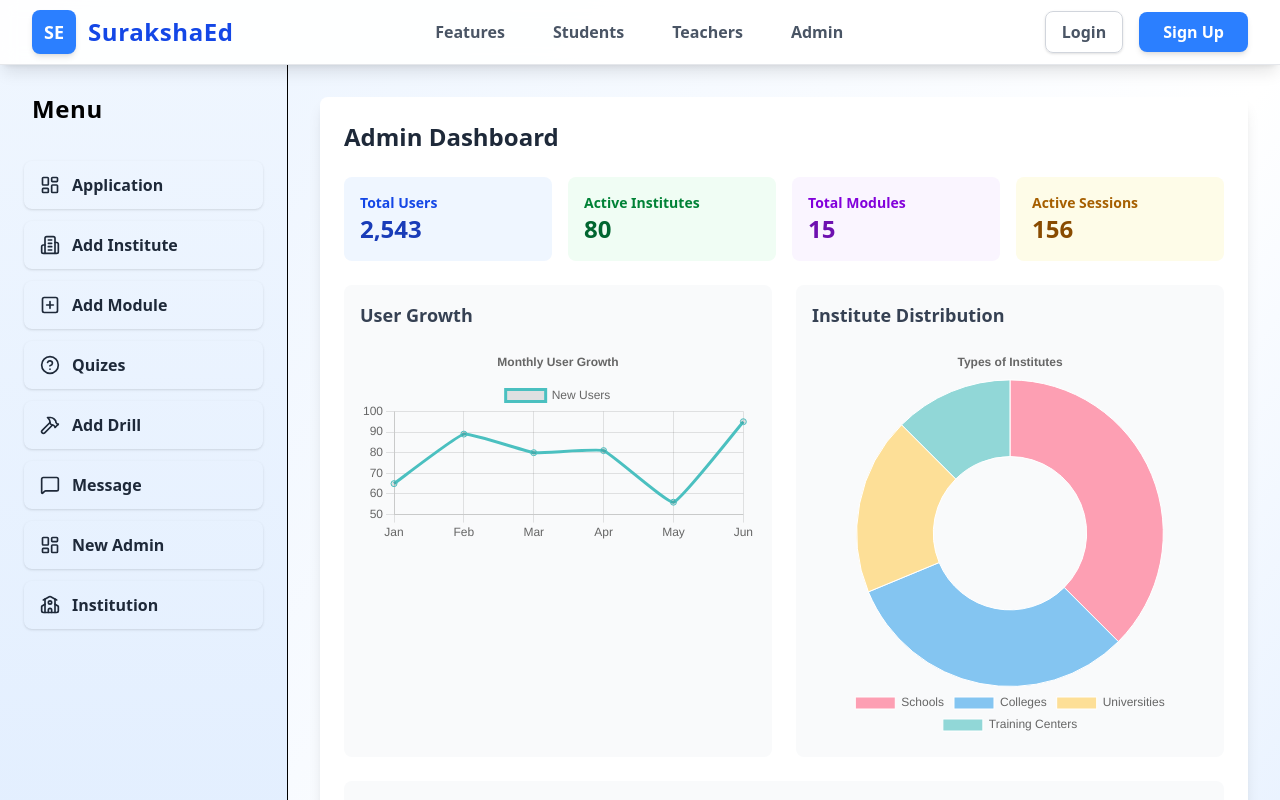
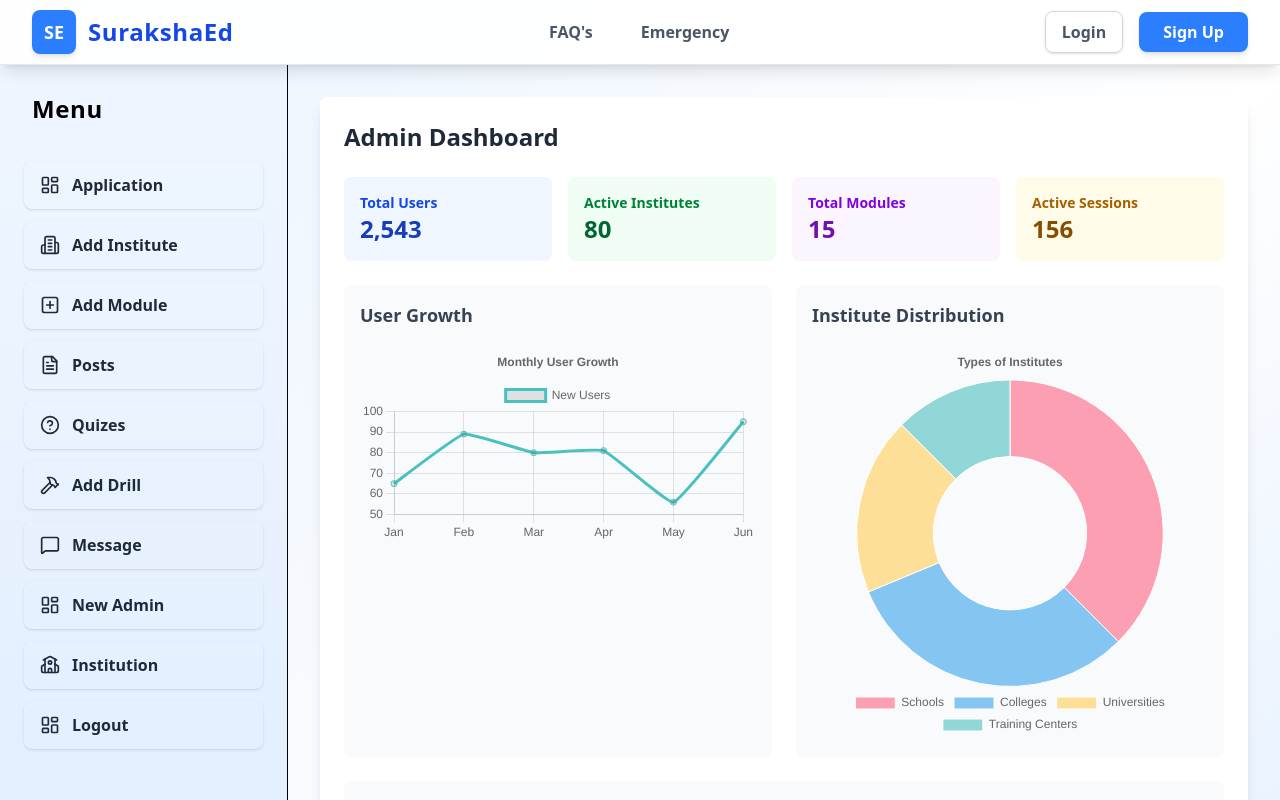
Before and after one commit to sakshichouhan305/SIH-25008--Glitchy-, a React (Vite) app in the folder frontend/: page /admin in a window 1280 px wide. Shown: the top 800 px of the page. Built offline with nearby package versions, Linux system fonts and the light colour scheme; sample sign-in values are in the browser's storage.

Commit message:
FE Update

```diff
--- a/frontend/src/components/access.jsx
+++ b/frontend/src/components/access.jsx
@@ -17,18 +17,21 @@ const teacherAccess = [
   { name: "Profile", icon: <User size={18} /> },
   { name: "Add Admin", icon: <UserPlus size={18} /> },
   { name: "Posts", icon: <FileText size={18} /> },
-  { name: "Management", icon: <Settings size={18} /> }
+  { name: "Management", icon: <Settings size={18} /> },
+  { name: "Logout", icon: <LogOut  size={18} /> }
 ];
 
 const adminAccess = [
   { name: "Application", icon: <Smartphone size={18} /> },
   { name: "Add Institute", icon: <Building2 size={18} /> },
   { name: "Add Module", icon: <PlusSquare size={18} /> },
+  { name: "Posts", icon: <FileText size={18} /> },
   { name: "Quizes", icon: <HelpCircle size={18} /> },
   { name: "Add Drill", icon: <Target size={18} /> },
   { name: "Message", icon: <MessageSquare size={18} /> },
   { name: "New Admin", icon: <Users size={18} /> },
-  { name: "Institution", icon: <School size={18} /> }
+  { name: "Institution", icon: <School size={18} /> },
+  { name: "Logout", icon: <LogOut  size={18} /> }
 ];
 
 export default function Access() {
--- a/frontend/src/components/contentpage.jsx
+++ b/frontend/src/components/contentpage.jsx
@@ -2,6 +2,7 @@ import React, { memo, useEffect, useState } from "react";
 import StudentDashboard from "./StudentDashboard";
 import TeacherDashboard from "./TeacherDashboard";
 import AdminDashboard from "./AdminDashboard";
+import Post from "./post";
 
 const Content = memo(({ activePage }) => {
   const [userRole, setUserRole] = useState(null);
@@ -52,7 +53,7 @@ const Content = memo(({ activePage }) => {
       case "Leaderboard":
         return <div className={cardClass}><h2 className="text-2xl font-bold mb-2 text-yellow-600">Leaderboard</h2><p className="text-gray-700">See top performers and rankings.</p></div>;
       case "Posts":
-        return <div className={cardClass}><h2 className="text-2xl font-bold mb-2 text-purple-600">Posts</h2><p className="text-gray-700">Share and view posts from the community.</p></div>;
+        return <Post />;
       case "Institution":
         return <div className={cardClass}><h2 className="text-2xl font-bold mb-2 text-blue-800">Institution Management</h2><p className="text-gray-700">Manage institutions and their details.</p></div>;
       case "Add Admin":
--- a/frontend/src/components/menubar.jsx
+++ b/frontend/src/components/menubar.jsx
@@ -18,7 +18,14 @@ const icons = {
   Message: <MessageSquare size={20} />
 };
 
+import { useState } from "react";
+
 export default function Sidebar({ adminAccess, setActive }) {
+  const [activeItem, setActiveItem] = useState("Dashboard");
+  const handleClick = (name) => {
+    setActiveItem(name);
+    setActive(name);
+  };
   return (
     <aside className="w-72 bg-gradient-to-b from-blue-50 to-blue-100 border-r shadow-xl p-6 min-h-screen flex flex-col">
       <h2 className="text-2xl font-bold mb-8 text-blue-700 tracking-wide flex items-center gap-2">
@@ -27,9 +34,9 @@ export default function Sidebar({ adminAccess, setActive }) {
       <ul className="space-y-3 text-gray-800 font-medium flex-1">
         {adminAccess.map((value, key) => (
           <li
-            onClick={() => setActive(value?.name)}
+            onClick={() => handleClick(value?.name)}
             key={key}
-            className="flex items-center gap-3 px-4 py-3 rounded-lg cursor-pointer transition-all duration-200 hover:bg-blue-500 hover:text-white shadow-sm group"
+            className={`flex items-center gap-3 px-4 py-3 rounded-lg cursor-pointer transition-all duration-200 shadow-sm group ${activeItem === value?.name ? "bg-blue-500 text-white" : "hover:bg-blue-500 hover:text-white"}`}
           >
             <span className="text-xl group-hover:scale-110 transition-transform duration-200">
               {icons[value?.name] || <LayoutDashboard size={20} />}
--- /dev/null
+++ b/frontend/src/components/post.jsx
@@ -0,0 +1,65 @@
+import React from "react";
+
+// Example post data (replace with API or props in future)
+const posts = [
+  {
+    id: 1,
+    title: "Fire Drill Scheduled",
+    description: "A fire drill will be conducted on 22nd September at 11:00 AM. All students and staff must participate.",
+    author: "Admin",
+    institute: "SurakshaEd College",
+    date: "2025-09-18",
+    tags: ["Drill", "Safety", "Event"],
+    image: "https://images.unsplash.com/photo-1506744038136-46273834b3fb?auto=format&fit=crop&w=400&q=80"
+  },
+  {
+    id: 2,
+    title: "New Module: Earthquake Preparedness",
+    description: "A new interactive module on earthquake preparedness is now available for all students. Complete it by the end of the month.",
+    author: "Institute",
+    institute: "SurakshaEd School",
+    date: "2025-09-17",
+    tags: ["Module", "Education", "Earthquake"],
+    image: "https://images.unsplash.com/photo-1464983953574-0892a716854b?auto=format&fit=crop&w=400&q=80"
+  },
+  {
+    id: 3,
+    title: "Emergency Contact Update",
+    description: "Please update your emergency contact details in your profile section by this week.",
+    author: "Admin",
+    institute: "SurakshaEd University",
+    date: "2025-09-16",
+    tags: ["Profile", "Emergency"],
+    image: "https://images.unsplash.com/photo-1519125323398-675f0ddb6308?auto=format&fit=crop&w=400&q=80"
+  }
+];
+
+export default function Post() {
+  return (
+    <div className="max-w-4xl mx-auto py-10 px-4">
+      <h2 className="text-3xl font-bold mb-8 text-blue-700 text-center">Institute & Admin Posts</h2>
+      <div className="grid gap-8">
+        {posts.map(post => (
+          <div key={post.id} className="bg-white rounded-2xl shadow-lg p-6 flex flex-col md:flex-row gap-6 hover:shadow-xl transition-shadow">
+            <img src={post.image} alt={post.title} className="w-full md:w-48 h-40 object-cover rounded-xl border border-gray-200" />
+            <div className="flex-1 flex flex-col justify-between">
+              <div>
+                <h3 className="text-xl font-bold text-gray-900 mb-2">{post.title}</h3>
+                <p className="text-gray-700 mb-3">{post.description}</p>
+                <div className="flex flex-wrap gap-2 mb-2">
+                  {post.tags.map(tag => (
+                    <span key={tag} className="bg-blue-100 text-blue-700 px-2 py-1 rounded text-xs font-semibold">{tag}</span>
+                  ))}
+                </div>
+              </div>
+              <div className="flex items-center justify-between text-xs text-gray-500 mt-2">
+                <span>By <span className="font-semibold text-blue-600">{post.author}</span> | {post.institute}</span>
+                <span>{post.date}</span>
+              </div>
+            </div>
+          </div>
+        ))}
+      </div>
+    </div>
+  );
+}
--- a/frontend/src/pages/admin.jsx
+++ b/frontend/src/pages/admin.jsx
@@ -4,7 +4,7 @@ import Content from "../components/contentpage";
 import Access, { studentAccess, teacherAccess, adminAccess } from '../components/access';
 
 export default function Admin() {
-    const [active, setActive] = useState(null);
+  const [active, setActive] = useState("Dashboard");
     const [token, setToken] = useState(null);
     const [role, setRole] = useState(null);
     const [sidebarAccess, setSidebarAccess] = useState([]);
@@ -43,9 +43,6 @@ export default function Admin() {
         );
     }
 
-    // Find the active component
-    const activeComponent = sidebarAccess.find(item => item.name === active)?.component;
-
     return (
       <div className="min-h-screen flex flex-col bg-gradient-to-br from-blue-50 via-white to-blue-100">
         {/* Navbar */}
@@ -64,30 +61,12 @@ export default function Admin() {
 
               {/* Navigation Links */}
               <div className="hidden md:flex items-center space-x-8">
-                <a
-                  href="#features"
-                  className="text-gray-600 hover:text-blue-500 font-semibold transition-colors px-2"
-                >
-                  Features
-                </a>
-                <a
-                  href="#students"
-                  className="text-gray-600 hover:text-blue-500 font-semibold transition-colors px-2"
-                >
-                  Students
-                </a>
-                <a
-                  href="#teachers"
-                  className="text-gray-600 hover:text-blue-500 font-semibold transition-colors px-2"
-                >
-                  Teachers
-                </a>
-                <a
-                  href="#admin"
-                  className="text-gray-600 hover:text-blue-500 font-semibold transition-colors px-2"
-                >
-                  Admin
-                </a>
+                  <a href="#faq" className="text-gray-600 hover:text-blue-500 font-semibold transition-colors px-2">
+                    FAQ's
+                  </a>
+                  <a href="#emergency" className="text-gray-600 hover:text-blue-500 font-semibold transition-colors px-2">
+                    Emergency
+                  </a>
               </div>
 
               {/* Auth Buttons */}
@@ -107,7 +86,7 @@ export default function Admin() {
         <div className="flex flex-1 overflow-hidden">
           <Sidebar adminAccess={sidebarAccess} setActive={setActive} />
           <div className="flex-1 overflow-y-auto">
-            {activeComponent ? <activeComponent /> : <Content activePage={active} />}
+            <Content activePage={active} />
           </div>
         </div>
       </div>
--- a/frontend/src/pages/home.jsx
+++ b/frontend/src/pages/home.jsx
@@ -58,18 +58,12 @@ export default function Home() {
             </div>
             {/* Navigation Links */}
             <div className="hidden md:flex items-center space-x-8">
-              <a href="#features" className="text-gray-600 hover:text-blue-500 font-medium transition-colors">
-                Features
-              </a>
-              <a href="#students" className="text-gray-600 hover:text-blue-500 font-medium transition-colors">
-                Students
-              </a>
-              <a href="#teachers" className="text-gray-600 hover:text-blue-500 font-medium transition-colors">
-                Teachers
-              </a>
-              <a href="#admin" className="text-gray-600 hover:text-blue-500 font-medium transition-colors">
-                Admin
-              </a>
+                <a href="#faq" className="text-gray-700 hover:text-blue-400 font-bold transition-colors flex items-center gap-1">
+                  FAQ's
+                </a>
+                <a href="#emergency" className="text-gray-700 hover:text-blue-400 font-bold transition-colors flex items-center gap-1">
+                  Emergency
+                </a>
             </div>
             {/* Auth Buttons */}
             <div className="flex items-center space-x-4">
```
